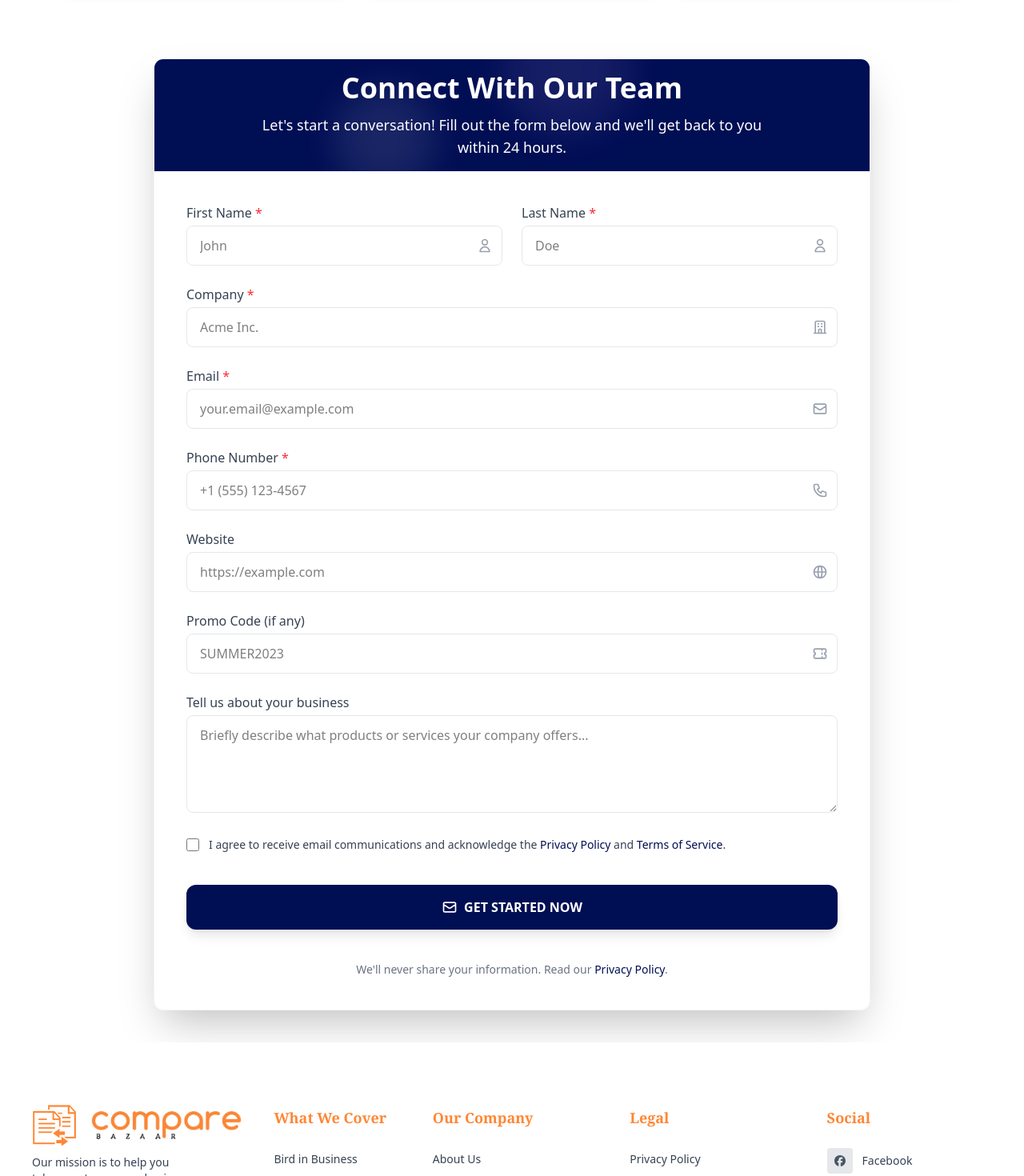
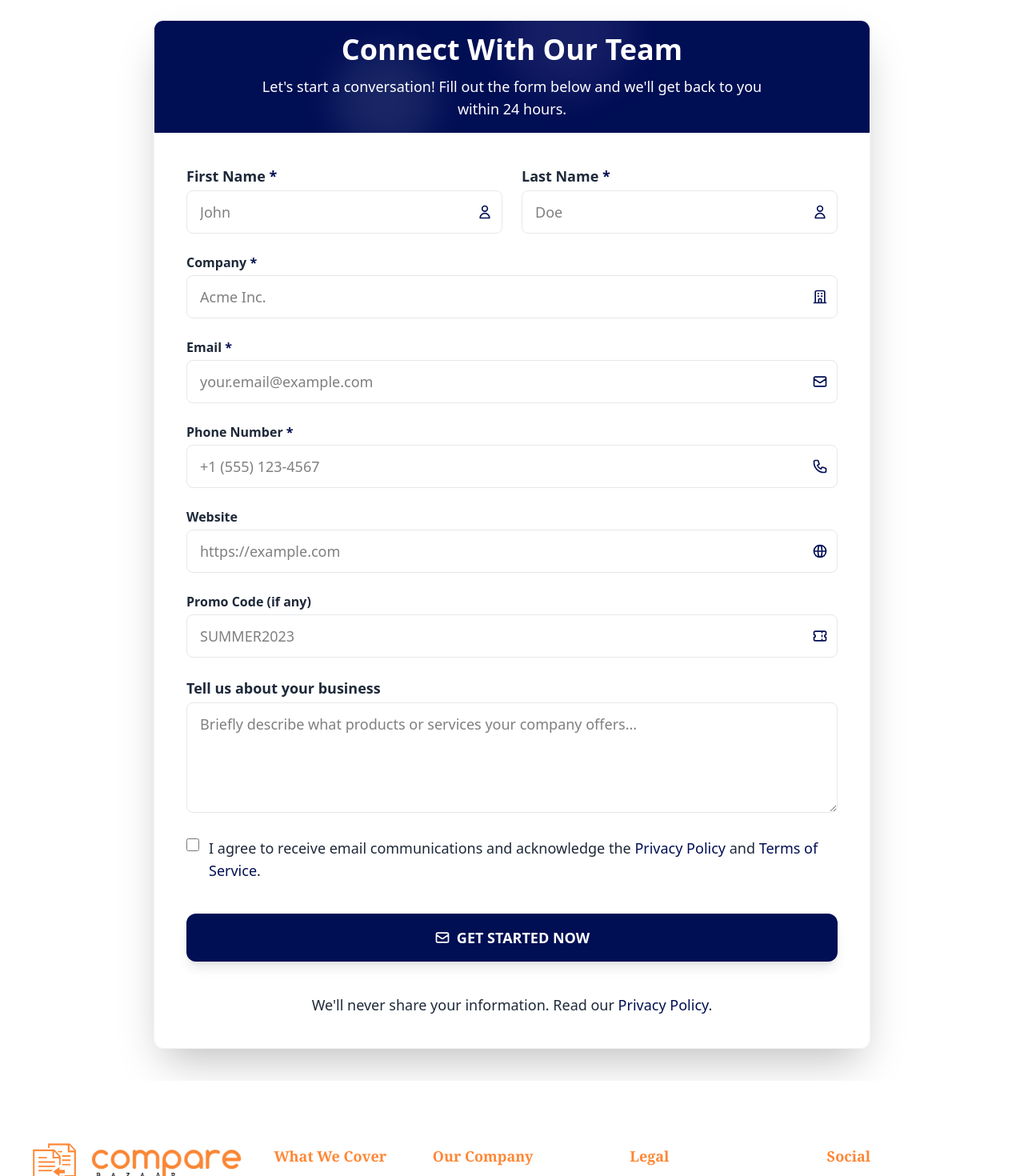
Before and after one commit to thisriya/Compare-Bazar-main-latest-, a React (Vite) app in the folder Compare-Bazar-main/: page /Advertise in a window 1280 px wide. Shown: the part 1295-2765 px from the top of the page at 80% size. Built offline with nearby package versions, Linux system fonts and the light colour scheme.

Commit message:
advertise

```diff
--- a/Compare-Bazar-main/src/components/Advertise.jsx
+++ b/Compare-Bazar-main/src/components/Advertise.jsx
@@ -168,22 +168,6 @@ const Advertise = () => {
               Join 500+ satisfied advertisers reaching over 2 million targeted professionals monthly. Our data-driven platform delivers exceptional ROI.
             </p>
 
-            <div className="flex flex-col sm:flex-row gap-4 mb-12">
-              <button className="px-8 py-4 bg-[#ff8633] hover:from-orange-600 hover:to-orange-700 text-white font-bold rounded-full transition-all duration-300 transform hover:scale-105 shadow-lg shadow-orange-500/30 flex items-center gap-2">
-                <svg xmlns="http://www.w3.org/2000/svg" className="h-5 w-5" viewBox="0 0 20 20" fill="currentColor">
-                  <path d="M2 5a2 2 0 012-2h7a2 2 0 012 2v4a2 2 0 01-2 2H9l-3 3v-3H4a2 2 0 01-2-2V5z" />
-                  <path d="M15 7v2a4 4 0 01-4 4H9.828l-1.766 1.767c.28.149.599.233.938.233h2l3 3v-3h2a2 2 0 002-2V9a2 2 0 00-2-2h-1z" />
-                </svg>
-                Request Media Kit
-              </button>
-              <button className="px-8 py-4 hover:bg-white hover:text-blue-900 text-gray-800 font-semibold rounded-full transition-all duration-300 flex items-center gap-2">
-                <svg xmlns="http://www.w3.org/2000/svg" className="h-5 w-5" viewBox="0 0 20 20" fill="currentColor">
-                  <path fillRule="evenodd" d="M10 18a8 8 0 100-16 8 8 0 000 16zm1-12a1 1 0 10-2 0v4a1 1 0 00.293.707l2.828 2.829a1 1 0 101.415-1.415L11 9.586V6z" clipRule="evenodd" />
-                </svg>
-                Schedule Consultation
-              </button>
-            </div>
-
             <div className="flex flex-wrap gap-6 items-center">
               <div className="flex items-center gap-2">
                 <div className="flex -space-x-2">
@@ -335,7 +319,7 @@ const Advertise = () => {
             <svg className="w-5 h-5 text-red-500 mr-2" fill="none" stroke="currentColor" viewBox="0 0 24 24" xmlns="http://www.w3.org/2000/svg">
               <path strokeLinecap="round" strokeLinejoin="round" strokeWidth="2" d="M12 8v4m0 4h.01M21 12a9 9 0 11-18 0 9 9 0 0118 0z"></path>
             </svg>
-            <p className="text-red-700 font-medium">{formError}</p>
+            <p className="text-red-800 font-semibold">{formError}</p>
           </div>
         </div>
       )}
@@ -346,22 +330,22 @@ const Advertise = () => {
 
       <div className="grid grid-cols-1 md:grid-cols-2 gap-6">
         <div className="space-y-1">
-          <label htmlFor="firstName" className="block text-gray-700 font-medium">
-            First Name <span className="text-red-500">*</span>
+          <label htmlFor="firstName" className="block text-gray-800 font-semibold text-lg">
+            First Name <span className="text-[#000e54]">*</span>
           </label>
           <div className="relative">
             <input
               type="text"
               id="firstName"
               name="firstName"
-              className="w-full px-4 py-3 border border-gray-200 rounded-lg focus:ring-2 focus:ring-[#000e54] focus:border-[#000e54] transition-all"
+              className="w-full px-4 text-lg py-3 border border-gray-200 rounded-lg focus:ring-2 focus:ring-[#000e54] focus:border-[#000e54] transition-all"
               required
               value={formData.firstName}
               onChange={handleChange}
               placeholder="John"
             />
             <div className="absolute inset-y-0 right-0 flex items-center pr-3 pointer-events-none">
-              <svg className="w-5 h-5 text-gray-400" fill="none" stroke="currentColor" viewBox="0 0 24 24" xmlns="http://www.w3.org/2000/svg">
+              <svg className="w-5 h-5 text-[#000e54]" fill="none" stroke="currentColor" viewBox="0 0 24 24" xmlns="http://www.w3.org/2000/svg">
                 <path strokeLinecap="round" strokeLinejoin="round" strokeWidth="2" d="M16 7a4 4 0 11-8 0 4 4 0 018 0zM12 14a7 7 0 00-7 7h14a7 7 0 00-7-7z"></path>
               </svg>
             </div>
@@ -369,22 +353,22 @@ const Advertise = () => {
         </div>
 
         <div className="space-y-1">
-          <label htmlFor="lastName" className="block text-gray-700 font-medium">
-            Last Name <span className="text-red-500">*</span>
+          <label htmlFor="lastName" className="block text-gray-800 font-semibold text-lg">
+            Last Name <span className="text-[#000e54]">*</span>
           </label>
           <div className="relative">
             <input
               type="text"
               id="lastName"
               name="lastName"
-              className="w-full px-4 py-3 border border-gray-200 rounded-lg focus:ring-2 focus:ring-[#000e54] focus:border-[#000e54] transition-all"
+              className="w-full px-4 text-lg py-3 border border-gray-200 rounded-lg focus:ring-2 focus:ring-[#000e54] focus:border-[#000e54] transition-all"
               required
               value={formData.lastName}
               onChange={handleChange}
               placeholder="Doe"
             />
             <div className="absolute inset-y-0 right-0 flex items-center pr-3 pointer-events-none">
-              <svg className="w-5 h-5 text-gray-400" fill="none" stroke="currentColor" viewBox="0 0 24 24" xmlns="http://www.w3.org/2000/svg">
+              <svg className="w-5 h-5 text-[#000e54]" fill="none" stroke="currentColor" viewBox="0 0 24 24" xmlns="http://www.w3.org/2000/svg">
                 <path strokeLinecap="round" strokeLinejoin="round" strokeWidth="2" d="M16 7a4 4 0 11-8 0 4 4 0 018 0zM12 14a7 7 0 00-7 7h14a7 7 0 00-7-7z"></path>
               </svg>
             </div>
@@ -393,22 +377,22 @@ const Advertise = () => {
       </div>
 
       <div className="space-y-1">
-        <label htmlFor="company" className="block text-gray-700 font-medium">
-          Company <span className="text-red-500">*</span>
+        <label htmlFor="company" className="block text-gray-800 font-semibold">
+          Company <span className="text-[#000e54]">*</span>
         </label>
         <div className="relative">
           <input
             type="text"
             id="company"
             name="company"
-            className="w-full px-4 py-3 border border-gray-200 rounded-lg focus:ring-2 focus:ring-[#000e54] focus:border-[#000e54] transition-all"
+            className="w-full px-4 text-lg py-3 border border-gray-200 rounded-lg focus:ring-2 focus:ring-[#000e54] focus:border-[#000e54] transition-all"
             required
             value={formData.company}
             onChange={handleChange}
             placeholder="Acme Inc."
           />
           <div className="absolute inset-y-0 right-0 flex items-center pr-3 pointer-events-none">
-            <svg className="w-5 h-5 text-gray-400" fill="none" stroke="currentColor" viewBox="0 0 24 24" xmlns="http://www.w3.org/2000/svg">
+            <svg className="w-5 h-5 text-[#000e54]" fill="none" stroke="currentColor" viewBox="0 0 24 24" xmlns="http://www.w3.org/2000/svg">
               <path strokeLinecap="round" strokeLinejoin="round" strokeWidth="2" d="M19 21V5a2 2 0 00-2-2H7a2 2 0 00-2 2v16m14 0h2m-2 0h-5m-9 0H3m2 0h5M9 7h1m-1 4h1m4-4h1m-1 4h1m-5 10v-5a1 1 0 011-1h2a1 1 0 011 1v5m-4 0h4"></path>
             </svg>
           </div>
@@ -416,22 +400,22 @@ const Advertise = () => {
       </div>
 
       <div className="space-y-1">
-        <label htmlFor="email" className="block text-gray-700 font-medium">
-          Email <span className="text-red-500">*</span>
+        <label htmlFor="email" className="block text-gray-800 font-semibold">
+          Email <span className="text-[#000e54]">*</span>
         </label>
         <div className="relative">
           <input
             type="email"
             id="email"
             name="email"
-            className="w-full px-4 py-3 border border-gray-200 rounded-lg focus:ring-2 focus:ring-[#000e54] focus:border-[#000e54] transition-all"
+            className="w-full px-4 text-lg py-3 border border-gray-200 rounded-lg focus:ring-2 focus:ring-[#000e54] focus:border-[#000e54] transition-all"
             required
             value={formData.email}
             onChange={handleChange}
             placeholder="your.email@example.com"
           />
           <div className="absolute inset-y-0 right-0 flex items-center pr-3 pointer-events-none">
-            <svg className="w-5 h-5 text-gray-400" fill="none" stroke="currentColor" viewBox="0 0 24 24" xmlns="http://www.w3.org/2000/svg">
+            <svg className="w-5 h-5 text-[#000e54]" fill="none" stroke="currentColor" viewBox="0 0 24 24" xmlns="http://www.w3.org/2000/svg">
               <path strokeLinecap="round" strokeLinejoin="round" strokeWidth="2" d="M3 8l7.89 5.26a2 2 0 002.22 0L21 8M5 19h14a2 2 0 002-2V7a2 2 0 00-2-2H5a2 2 0 00-2 2v10a2 2 0 002 2z"></path>
             </svg>
           </div>
@@ -439,22 +423,22 @@ const Advertise = () => {
       </div>
 
       <div className="space-y-1">
-        <label htmlFor="phoneNumber" className="block text-gray-700 font-medium">
-          Phone Number <span className="text-red-500">*</span>
+        <label htmlFor="phoneNumber" className="block text-gray-800 font-semibold">
+          Phone Number <span className="text-[#000e54]">*</span>
         </label>
         <div className="relative">
           <input
             type="tel"
             id="phoneNumber"
             name="phoneNumber"
-            className="w-full px-4 py-3 border border-gray-200 rounded-lg focus:ring-2 focus:ring-[#000e54] focus:border-[#000e54] transition-all"
+            className="w-full px-4 text-lg py-3 border border-gray-200 rounded-lg focus:ring-2 focus:ring-[#000e54] focus:border-[#000e54] transition-all"
             required
             value={formData.phoneNumber}
             onChange={handleChange}
             placeholder="+1 (555) 123-4567"
           />
           <div className="absolute inset-y-0 right-0 flex items-center pr-3 pointer-events-none">
-            <svg className="w-5 h-5 text-gray-400" fill="none" stroke="currentColor" viewBox="0 0 24 24" xmlns="http://www.w3.org/2000/svg">
+            <svg className="w-5 h-5 text-[#000e54]" fill="none" stroke="currentColor" viewBox="0 0 24 24" xmlns="http://www.w3.org/2000/svg">
               <path strokeLinecap="round" strokeLinejoin="round" strokeWidth="2" d="M3 5a2 2 0 012-2h3.28a1 1 0 01.948.684l1.498 4.493a1 1 0 01-.502 1.21l-2.257 1.13a11.042 11.042 0 005.516 5.516l1.13-2.257a1 1 0 011.21-.502l4.493 1.498a1 1 0 01.684.949V19a2 2 0 01-2 2h-1C9.716 21 3 14.284 3 6V5z"></path>
             </svg>
           </div>
@@ -462,7 +446,7 @@ const Advertise = () => {
       </div>
 
       <div className="space-y-1">
-        <label htmlFor="website" className="block text-gray-700 font-medium">
+        <label htmlFor="website" className="block text-gray-800 font-semibold">
           Website
         </label>
         <div className="relative">
@@ -470,13 +454,13 @@ const Advertise = () => {
             type="url"
             id="website"
             name="website"
-            className="w-full px-4 py-3 border border-gray-200 rounded-lg focus:ring-2 focus:ring-[#000e54] focus:border-[#000e54] transition-all"
+            className="w-full px-4 text-lg py-3 border border-gray-200 rounded-lg focus:ring-2 focus:ring-[#000e54] focus:border-[#000e54] transition-all"
             value={formData.website}
             onChange={handleChange}
             placeholder="https://example.com"
           />
           <div className="absolute inset-y-0 right-0 flex items-center pr-3 pointer-events-none">
-            <svg className="w-5 h-5 text-gray-400" fill="none" stroke="currentColor" viewBox="0 0 24 24" xmlns="http://www.w3.org/2000/svg">
+            <svg className="w-5 h-5 text-[#000e54]" fill="none" stroke="currentColor" viewBox="0 0 24 24" xmlns="http://www.w3.org/2000/svg">
               <path strokeLinecap="round" strokeLinejoin="round" strokeWidth="2" d="M21 12a9 9 0 01-9 9m9-9a9 9 0 00-9-9m9 9H3m9 9a9 9 0 01-9-9m9 9c1.657 0 3-4.03 3-9s-1.343-9-3-9m0 18c-1.657 0-3-4.03-3-9s1.343-9 3-9m-9 9a9 9 0 019-9"></path>
             </svg>
           </div>
@@ -484,7 +468,7 @@ const Advertise = () => {
       </div>
 
       <div className="space-y-1">
-        <label htmlFor="promoCode" className="block text-gray-700 font-medium">
+        <label htmlFor="promoCode" className="block text-gray-800 font-semibold">
           Promo Code (if any)
         </label>
         <div className="relative">
@@ -492,13 +476,13 @@ const Advertise = () => {
             type="text"
             id="promoCode"
             name="promoCode"
-            className="w-full px-4 py-3 border border-gray-200 rounded-lg focus:ring-2 focus:ring-[#000e54] focus:border-[#000e54] transition-all"
+            className="w-full px-4 text-lg py-3 border border-gray-200 rounded-lg focus:ring-2 focus:ring-[#000e54] focus:border-[#000e54] transition-all"
             value={formData.promoCode}
             onChange={handleChange}
             placeholder="SUMMER2023"
           />
           <div className="absolute inset-y-0 right-0 flex items-center pr-3 pointer-events-none">
-            <svg className="w-5 h-5 text-gray-400" fill="none" stroke="currentColor" viewBox="0 0 24 24" xmlns="http://www.w3.org/2000/svg">
+            <svg className="w-5 h-5 text-[#000e54]" fill="none" stroke="currentColor" viewBox="0 0 24 24" xmlns="http://www.w3.org/2000/svg">
               <path strokeLinecap="round" strokeLinejoin="round" strokeWidth="2" d="M15 5v2m0 4v2m0 4v2M5 5a2 2 0 00-2 2v3a2 2 0 110 4v3a2 2 0 002 2h14a2 2 0 002-2v-3a2 2 0 110-4V7a2 2 0 00-2-2H5z"></path>
             </svg>
           </div>
@@ -506,14 +490,14 @@ const Advertise = () => {
       </div>
 
       <div className="space-y-1">
-        <label htmlFor="description" className="block text-gray-700 font-medium">
+        <label htmlFor="description" className="block text-gray-800 font-semibold text-lg">
           Tell us about your business
         </label>
         <textarea
           id="description"
           name="description"
           rows="4"
-          className="w-full px-4 py-3 border border-gray-200 rounded-lg focus:ring-2 focus:ring-[#000e54] focus:border-[#000e54] transition-all"
+          className="w-full px-4 text-lg py-3 border border-gray-200 rounded-lg focus:ring-2 focus:ring-[#000e54] focus:border-[#000e54] transition-all"
           value={formData.description}
           onChange={handleChange}
           placeholder="Briefly describe what products or services your company offers..."
@@ -526,11 +510,11 @@ const Advertise = () => {
             type="checkbox"
             id="consent"
             name="consent"
-            className="w-4 h-4 text-[#000e54] border-gray-300 rounded focus:ring-[#000e54]"
+            className="w-4 h-4 text-lg text-[#000e54] border-gray-300 rounded focus:ring-[#000e54]"
             required
           />
         </div>
-        <label htmlFor="consent" className="ml-3 block text-sm text-gray-700">
+        <label htmlFor="consent" className="ml-3 block text-lg text-gray-800">
           I agree to receive email communications and acknowledge the <a href="#" className="text-[#000e54] hover:underline">Privacy Policy</a> and <a href="#" className="text-[#000e54] hover:underline">Terms of Service</a>.
         </label>
       </div>
@@ -552,7 +536,7 @@ const Advertise = () => {
               Processing...
             </span>
           ) : (
-            <span className="flex items-center justify-center">
+            <span className="flex items-center justify-center text-lg">
               <svg className="w-5 h-5 mr-2" fill="none" stroke="currentColor" viewBox="0 0 24 24" xmlns="http://www.w3.org/2000/svg">
                 <path strokeLinecap="round" strokeLinejoin="round" strokeWidth="2" d="M3 8l7.89 5.26a2 2 0 002.22 0L21 8M5 19h14a2 2 0 002-2V7a2 2 0 00-2-2H5a2 2 0 00-2 2v10a2 2 0 002 2z"></path>
               </svg>
@@ -562,7 +546,7 @@ const Advertise = () => {
         </button>
       </div>
 
-      <div className="text-center text-sm text-gray-500 pt-4">
+      <div className="text-center text-lg text-gray-800 pt-4">
         <p>We'll never share your information. Read our <a href="#" className="text-[#000e54] hover:underline">Privacy Policy</a>.</p>
       </div>
     </form>
```
